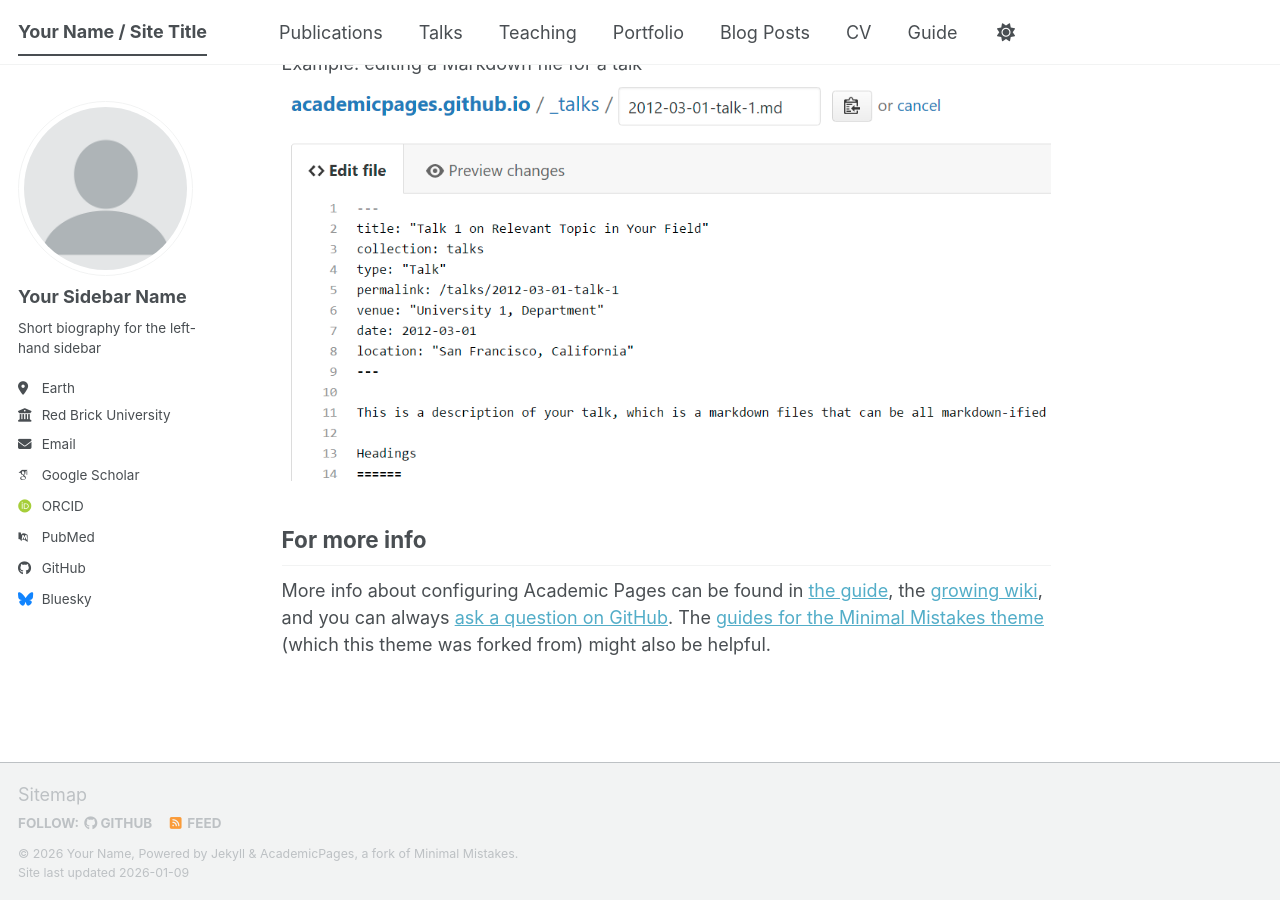
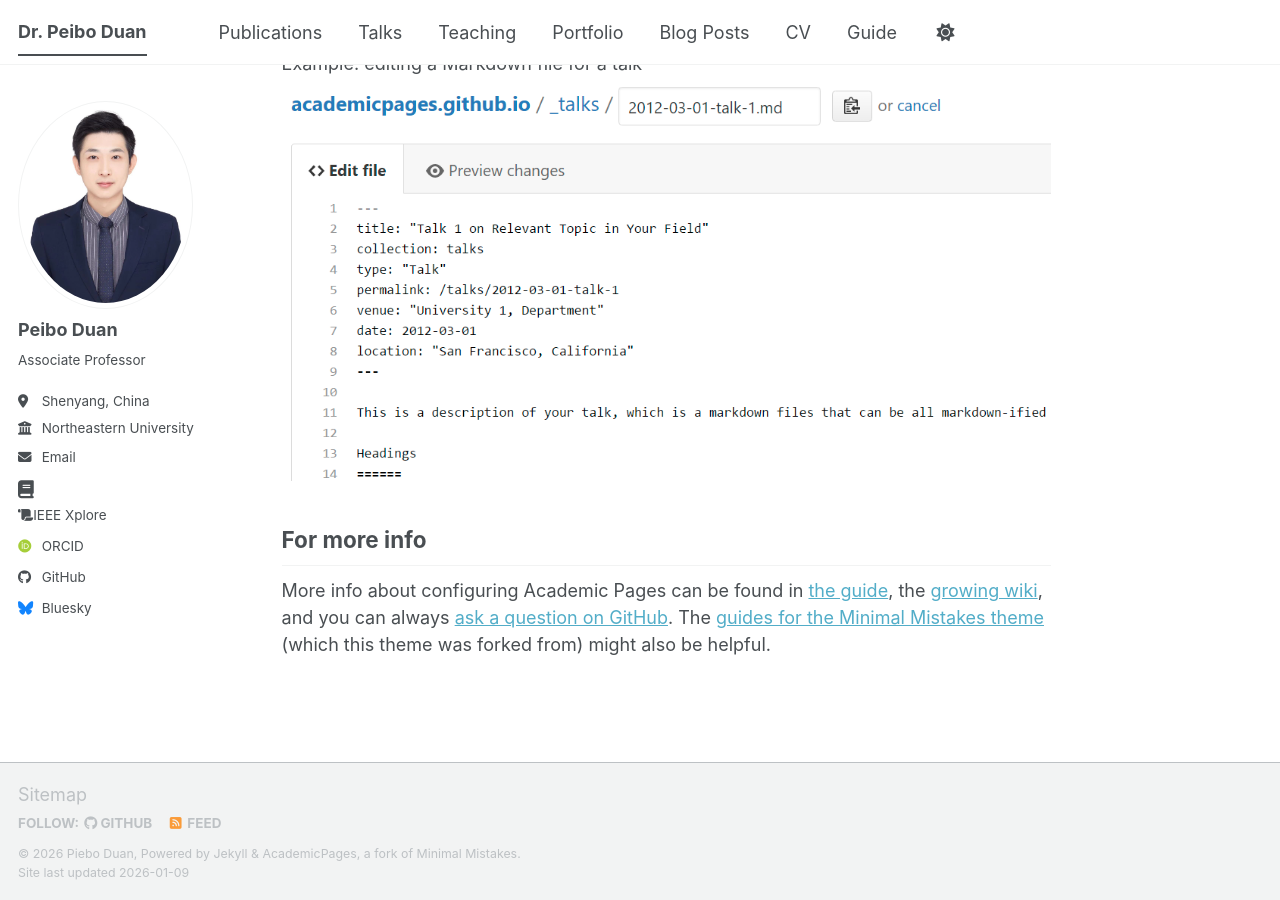
Before and after one commit to aurora76/peiboduan, a Jekyll site: the page built from _pages/about.md, in a window 1280 px wide and 900 px high, scrolled down 2720 px. Built offline with Jekyll 4.4.1, drawn with Linux system fonts in a browser that asks for light colours; some web fonts are replaced; a script bundle is joined from its source files by our own code; library files that are not in the unit come from our copies.

Commit message:
Update _config.yml

```diff
--- a/_config.yml
+++ b/_config.yml
@@ -9,39 +9,40 @@
 # Basic Site Settings
 locale                   : "en-US"
 site_theme               : "default" # The available themes options are "default", "air", "sunrise", "mint", "dirt" and "contrast"
-title                    : "Your Name / Site Title"
+title                    : "Dr. Peibo Duan"
 title_separator          : "-"
-name                     : &name "Your Name"
-description              : &description "Your Name's academic portfolio"   # Update this with a general description of your site, this is the default if not overridden by a page
-url                      : https://academicpages.github.io # The base hostname & protocol for your site e.g. "https://[your GitHub username].github.io",
+name                     : &name "Piebo Duan"
+description              : &description "Peibo Duan's academic portfolio"   # Update this with a general description of your site, this is the default if not overridden by a page
+url                      : https://peiboduan.github.io # The base hostname & protocol for your site e.g. "https://[your GitHub username].github.io",
                                                            # or if you already have some other page hosted on Github then use "https://[your GitHub username].github.io/[Your Repo Name]"
 baseurl                  : "" # the subpath of your site, e.g. "/blog"
-repository               : "academicpages/academicpages.github.io"
+repository               : "aurora76/peiboduan.github.io"
 
 # Site Author - The following control what appear as part of the author content on the side bar.
 #               If a field is blank the icon and link will not appear, otherwise it will be shown.
 #               Additional customization can be done by editing /_includes/author-profile.html
 author:
   # Biographic information
-  avatar           : "profile.png"
-  name             : "Your Sidebar Name"
-  pronouns         : # example: "she/her"
-  bio              : "Short biography for the left-hand sidebar"
-  location         : "Earth"
-  employer         : "Red Brick University"
+  avatar           : "pic.png"#头像
+  name             : "Peibo Duan"#姓名
+  pronouns         : # example: "she/her" #性别称谓
+  bio              : "Associate Professor"
+  location         : "Shenyang, China"
+  employer         : "Northeastern University"
   uri              : # URL
-  email            : "none@example.org"
+  email            : "duanpeibo@swc.neu.edu.cn"
 
   # Academic websites
   academia         : # URL
   arxiv            : # URL - Update with the correct link to your profile
-  googlescholar    : "https://scholar.google.com/citations?user=PS_CX0AAAAAJ"
+  googlescholar    : #"https://scholar.google.com/citations?user=PS_CX0AAAAAJ"
+  ieeexplore       : "https://ieeexplore.ieee.org/author/37086030052"
   inspire-hep      : # URL
   impactstory      : # URL
-  orcid            : "https://orcid.org/yourorcidurl"
+  orcid            : "https://orcid.org/0000-0002-0686-8404"
   semantic         : # URL
   ssrn             : # URL
-  pubmed           : "https://www.ncbi.nlm.nih.gov/pubmed/?term=john+snow"
+  pubmed           : #"https://www.ncbi.nlm.nih.gov/pubmed/?term=john+snow"
   researchgate     : # URL
   scopus           : # URL
   zotero           : # URL
```
